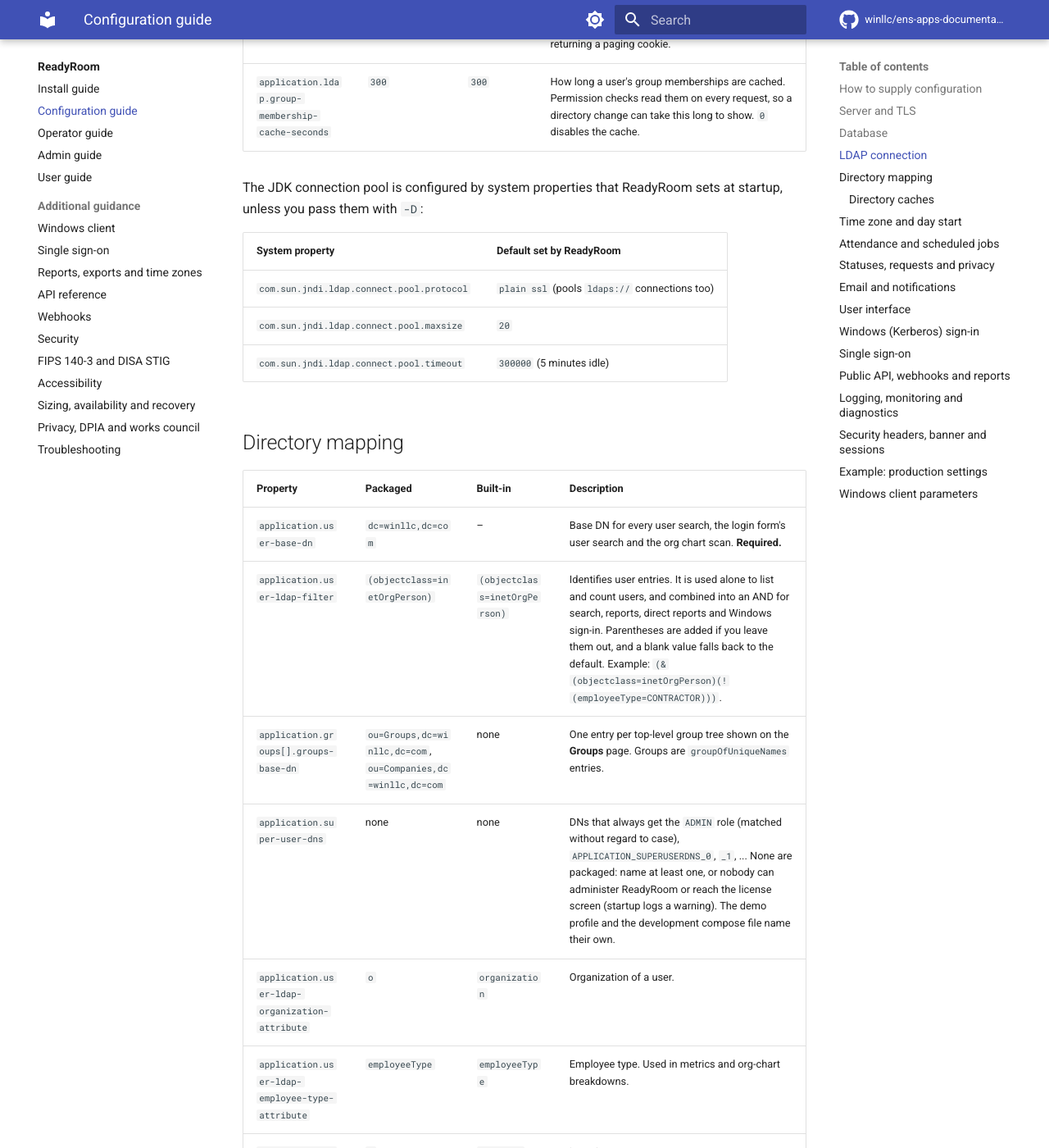
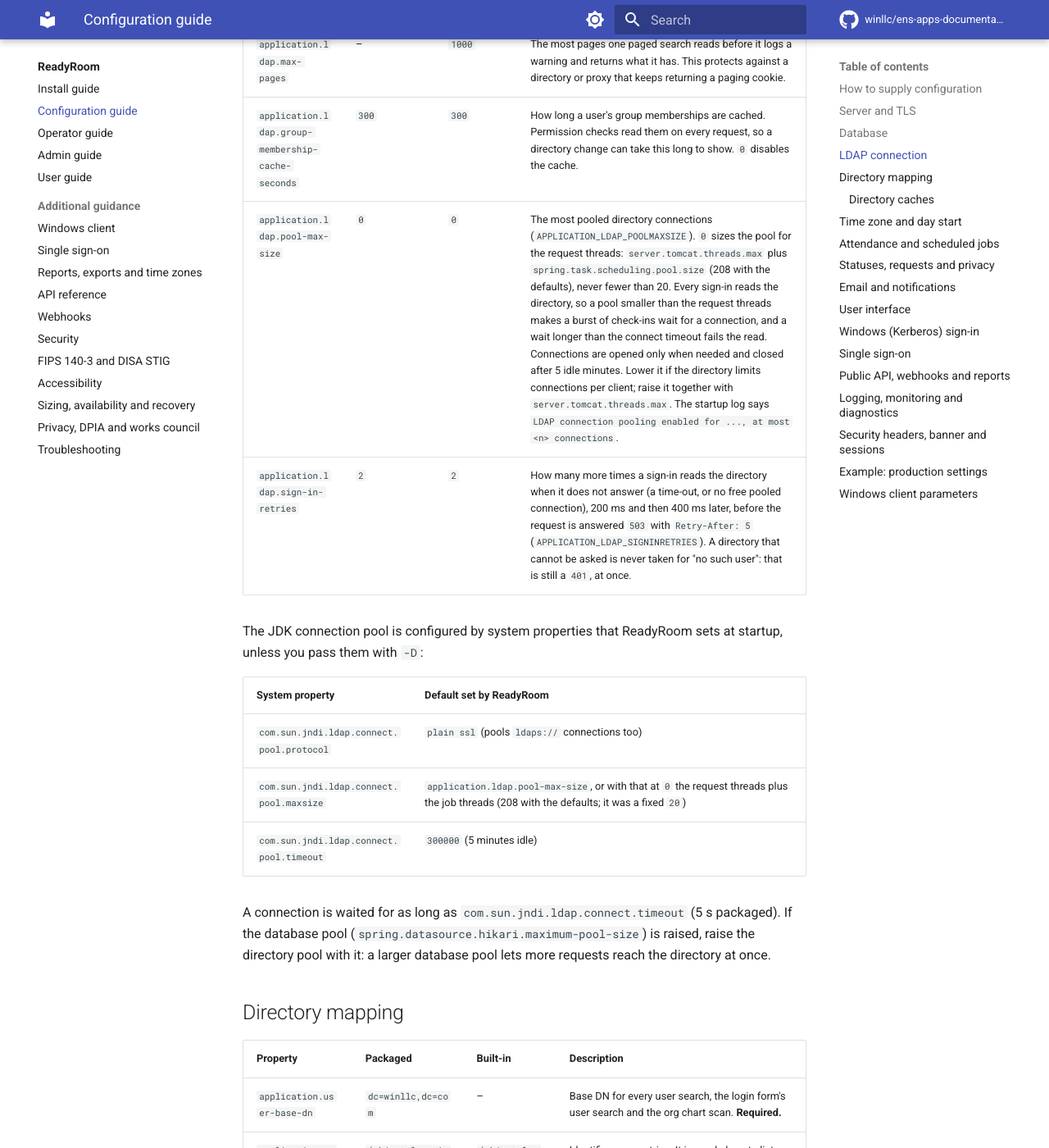
Before and after one commit to winllc/ens-apps-documentation, an MkDocs documentation site: the page built from docs/readyroom/configuration.md, in a window 1280 px wide and 1400 px high, scrolled down 5180 px. Shown: the whole window at 82% size. Built offline with MkDocs 1.6.1 and Material for MkDocs 9.7.7, drawn with Linux system fonts in a browser that asks for light colours; comment, search, counter and statistics services are not loaded.

Commit message:
ReadyRoom: directory pool size, sign-in retries and 503 when the directory does not answer
application.ldap.pool-max-size: the JNDI pool is now sized for the request
and job threads (208 with the defaults) instead of a fixed 20, which a
100,000-person check-in burst ran dry. application.ldap.sign-in-retries:
a sign-in whose directory read times out is tried again and then answered
503 with Retry-After, never 401 "no such user". Troubleshooting and the
Windows client page explain the client's "(HTTP 503) [directory_unavailable]"
line.

Co-Authored-By: Claude Opus 5.5 <noreply@anthropic.com>
Claude-Session: https://claude.ai/code/session_01R2Q6XtDB8DfVmiejzJGwBh

```diff
--- a/docs/readyroom/configuration.md
+++ b/docs/readyroom/configuration.md
@@ -84,6 +84,8 @@ With TLS on, ReadyRoom refuses to start if no keystore is set, or if no truststo
 | `application.ldap.page-size` | `500` | `500` | Entries per page for large searches. Keep it below the server's size limit (Active Directory 1000, OpenLDAP 500). `0` turns paging off for directories without the paged results control. |
 | `application.ldap.max-pages` | – | `1000` | The most pages one paged search reads before it logs a warning and returns what it has. This protects against a directory or proxy that keeps returning a paging cookie. |
 | `application.ldap.group-membership-cache-seconds` | `300` | `300` | How long a user's group memberships are cached. Permission checks read them on every request, so a directory change can take this long to show. `0` disables the cache. |
+| `application.ldap.pool-max-size` | `0` | `0` | The most pooled directory connections (`APPLICATION_LDAP_POOLMAXSIZE`). `0` sizes the pool for the request threads: `server.tomcat.threads.max` plus `spring.task.scheduling.pool.size` (208 with the defaults), never fewer than 20. Every sign-in reads the directory, so a pool smaller than the request threads makes a burst of check-ins wait for a connection, and a wait longer than the connect timeout fails the read. Connections are opened only when needed and closed after 5 idle minutes. Lower it if the directory limits connections per client; raise it together with `server.tomcat.threads.max`. The startup log says `LDAP connection pooling enabled for ..., at most <n> connections`. |
+| `application.ldap.sign-in-retries` | `2` | `2` | How many more times a sign-in reads the directory when it does not answer (a time-out, or no free pooled connection), 200 ms and then 400 ms later, before the request is answered `503` with `Retry-After: 5` (`APPLICATION_LDAP_SIGNINRETRIES`). A directory that cannot be asked is never taken for "no such user": that is still a `401`, at once. |
 
 The JDK connection pool is configured by system properties that ReadyRoom sets at startup, unless
 you pass them with `-D`:
@@ -91,8 +93,12 @@ you pass them with `-D`:
 | System property | Default set by ReadyRoom |
 |---|---|
 | `com.sun.jndi.ldap.connect.pool.protocol` | `plain ssl` (pools `ldaps://` connections too) |
-| `com.sun.jndi.ldap.connect.pool.maxsize` | `20` |
+| `com.sun.jndi.ldap.connect.pool.maxsize` | `application.ldap.pool-max-size`, or with that at `0` the request threads plus the job threads (208 with the defaults; it was a fixed `20`) |
 | `com.sun.jndi.ldap.connect.pool.timeout` | `300000` (5 minutes idle) |
+
+A connection is waited for as long as `com.sun.jndi.ldap.connect.timeout` (5 s packaged). If the
+database pool (`spring.datasource.hikari.maximum-pool-size`) is raised, raise the directory pool with it:
+a larger database pool lets more requests reach the directory at once.
 
 ## Directory mapping
 
```
Also changed, not shown: docs/readyroom/availability-and-sizing.md (+1 -1 lines), docs/readyroom/troubleshooting.md (+3 -1 lines), docs/readyroom/windows-client.md (+1 -0 lines).
